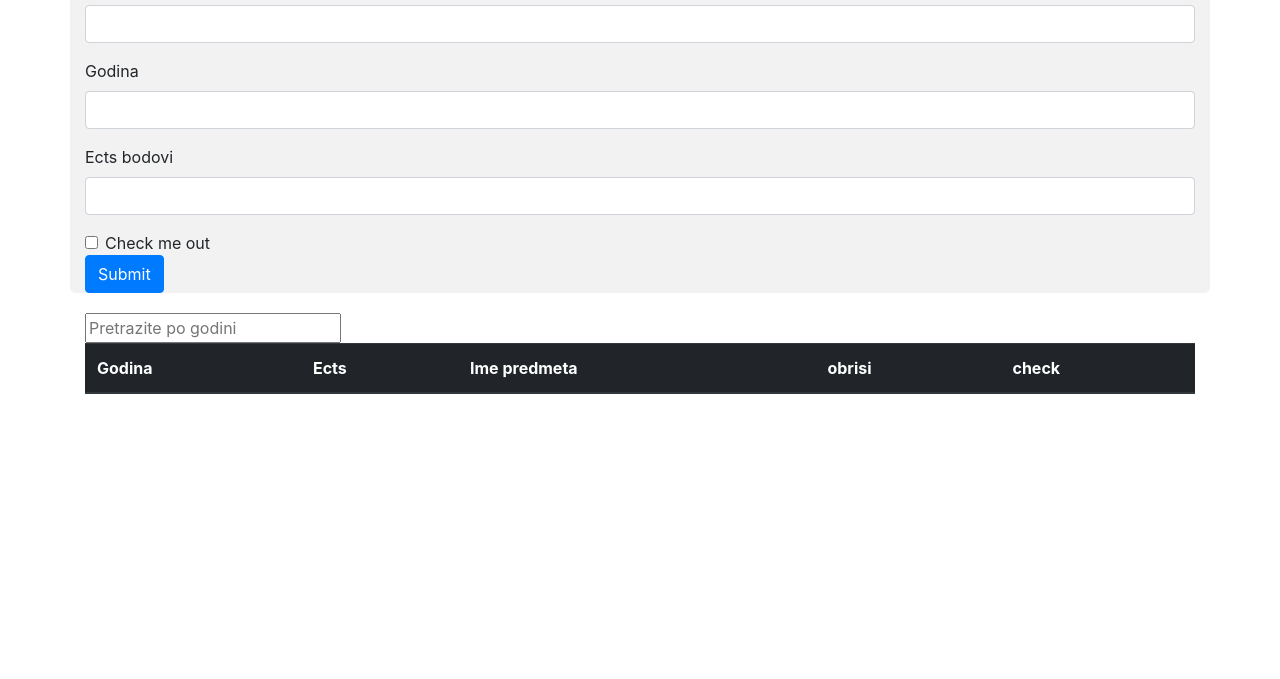
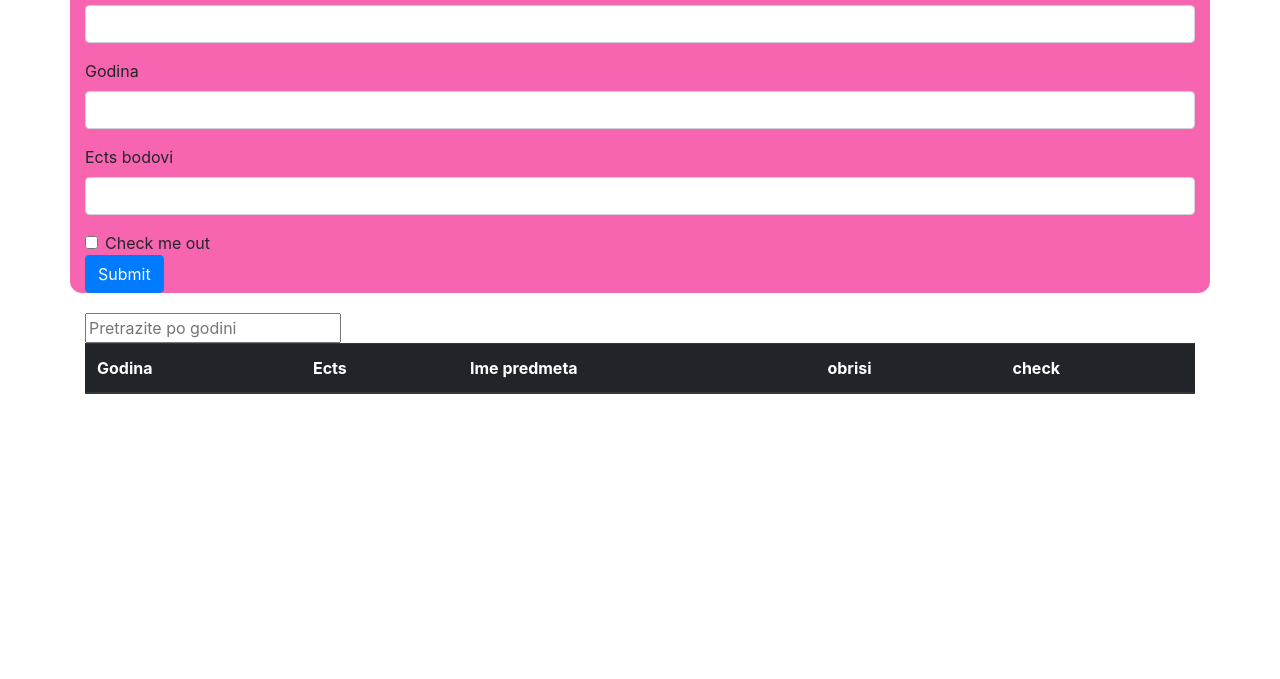
Before and after one commit to AntonijoTomic/SPJ, a plain HTML site: page index.html in a window 1280 px wide. Shown: the part 121-800 px from the top of the page. Drawn offline with nearby package versions, Linux system fonts and the light colour scheme.

Commit message:
Promjena boje tablice

```diff
--- a/css/index.css
+++ b/css/index.css
@@ -1,8 +1,9 @@
 #prvi {
-  border-radius: 5px;
-  background-color: #f2f2f2;
+  border-radius: 12px;
+  background-color: #f20c83a2;
 }
 #forma
 {
 padding-top: 20px;
 }
+/*Šta je radio zec kad je Tomic sjeo u Pežo?  -bježo*/
```
